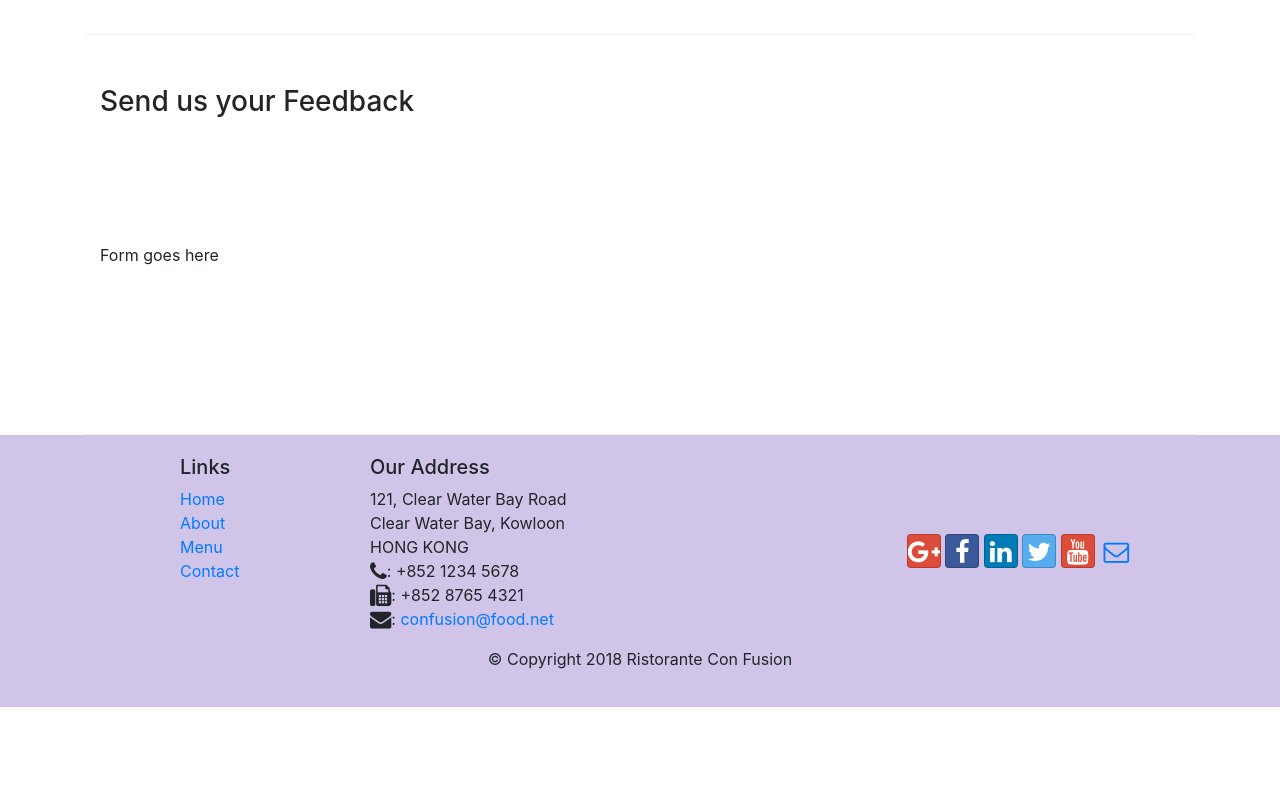
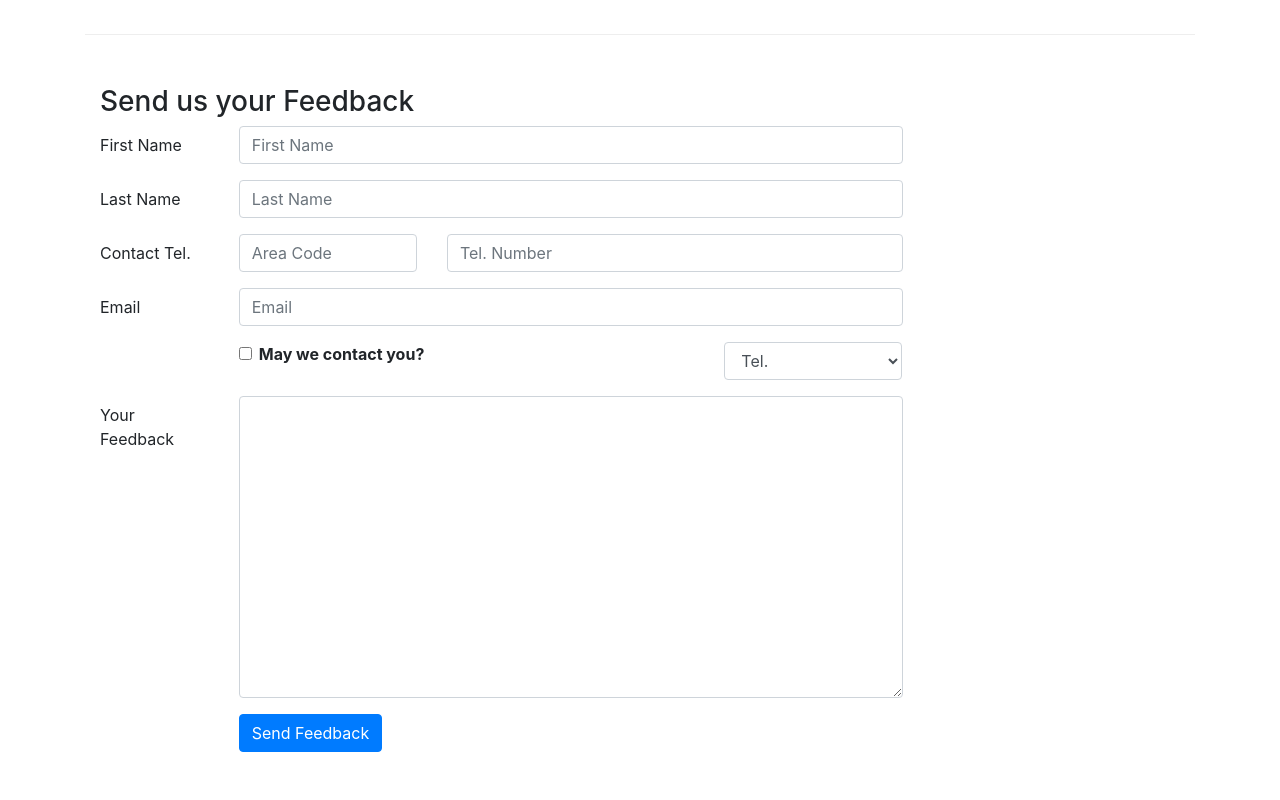
Before and after one commit to harmardir/conFusion, a website: page contactus.html in a window 1280 px wide. Shown: the part 840-1640 px from the top of the page. Before the commit the page ends 1547 px from the top, so only its background shows below. Drawn offline with nearby package versions, Linux system fonts and the light colour scheme.

Commit message:
Adding Forms to Contact Us page

```diff
--- a/contactus.html
+++ b/contactus.html
@@ -92,7 +92,72 @@
               <h3>Send us your Feedback</h3>
            </div>
             <div class="col-12 col-md-9">
-                Form goes here
+                <form>
+                    <div class="form-group row">
+                        <label for="firstname" class="col-md-2 col-form-label">First Name</label>
+                        <div class="col-md-10">
+                            <input type="text" class="form-control" id="firstname" name="firstname"
+                            placeholder="First Name">
+                        </div>
+
+                    </div>
+                    <div class="form-group row">
+                        <label for="laststname" class="col-md-2 col-form-label">Last Name</label>
+                        <div class="col-md-10">
+                            <input type="text" class="form-control" id="lasttname" name="lastname"
+                            placeholder="Last Name">
+                        </div>
+                    </div>
+                    <div class="form-group row">
+                        <label for="telnum" class="col-12 col-md-2 col-form-label">Contact Tel.</label>
+                        <div class="col-5 col-md-3">
+                            <input type="tel" class="form-control" id="areacode" name="areacode"
+                            placeholder="Area Code">
+                        </div>
+                        <div class="col-7 col-md-7">
+                            <input type="tel" class="form-control" id="firstname" name="telnum"
+                            placeholder="Tel. Number">
+                        </div>
+
+                    </div>
+                    <div class="form-group row">
+                        <label for="emailid" class="col-md-2 col-form-label">Email</label>
+                        <div class="col-md-10">
+                            <input type="email" class="form-control" id="emailid" name="emailid"
+                            placeholder="Email">
+                        </div>
+                    </div>
+                    <div class="form-group row">
+                        <div class="col-md-6 offset-md-2">
+                            <div class="form-check">
+                                <input type="checkbox" class="form-check-input" name="approve" id="approve" value="">
+                                <label class="form-check-label" for="approve">
+                                    <strong>May we contact you?</strong>
+                                </label>
+                            </div>
+                        </div>
+                      <div class="col-md-3 offset-md-1">
+                        <select class="form-control">
+                            <option>Tel.</option>
+                            <option>Email</option>
+                        </select>
+                      </div>
+                    </div>
+                    <div class="form-group row">
+                        <label for="feedback" class="col-md-2 col-form-label">Your Feedback</label>
+                        <div class="col-md-10">
+                            <textarea class="form-control" id="feedback" name="feedback"
+                           rows="12"></textarea>
+                        </div>
+                    </div>
+                    <div class="form-group row">
+                        <div class="offset-md-2 col-md-10">
+                            <button type="submit" class="btn btn-primary">
+                                Send Feedback
+                            </button>
+                        </div>
+                    </div>
+                </form>
             </div>
              <div class="col-12 col-md">
             </div>
```
